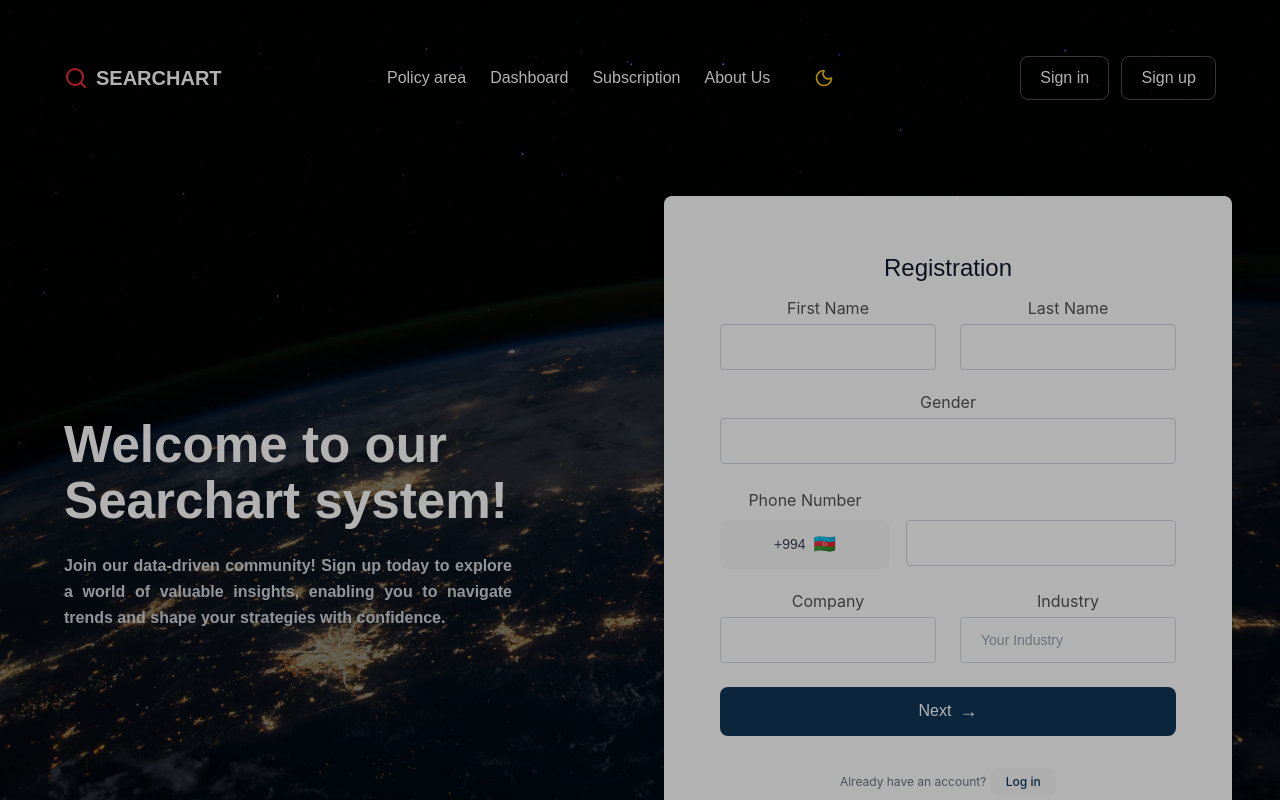
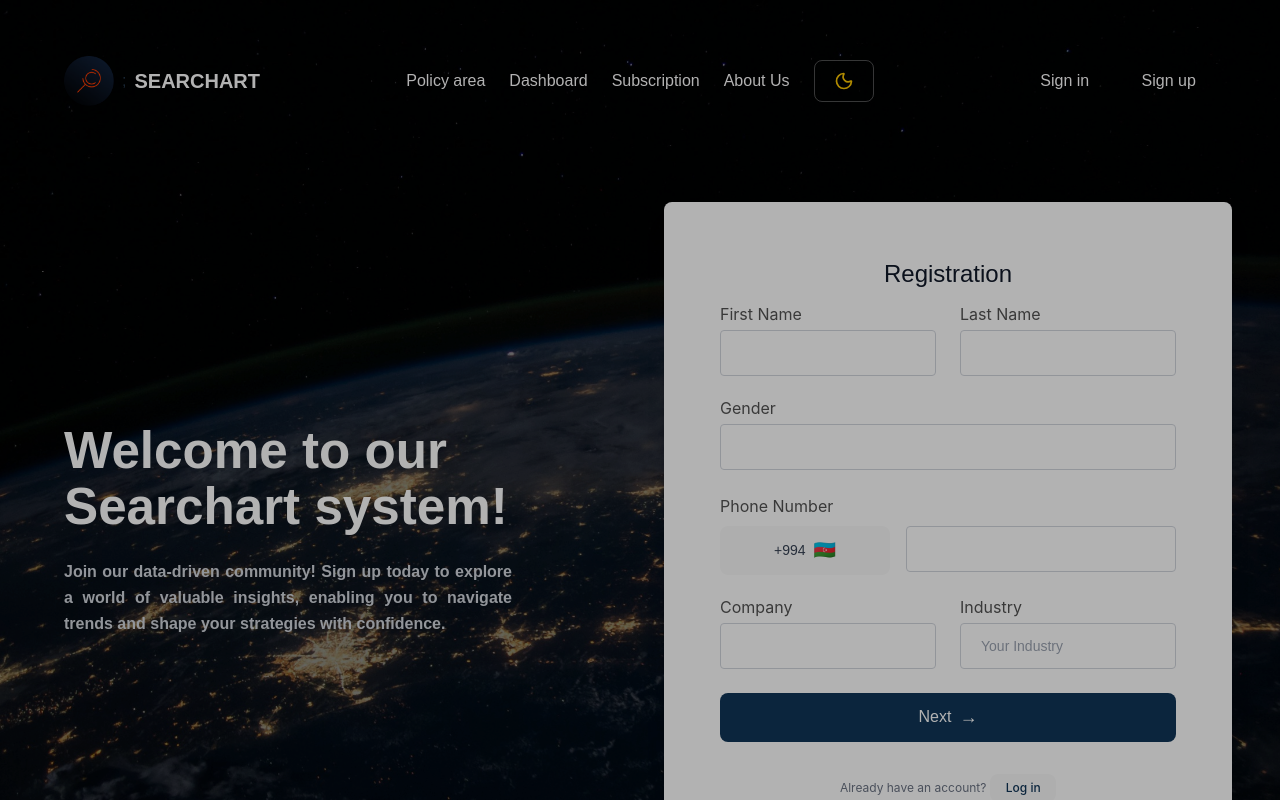
Before and after one commit to IlahinTalibov/SearchChart, a React (Vite) app: page / in a window 1280 px wide. Both pictures are taken after typing "name@example.com", "Sample123" into the empty fields and a click on the button "Create and account". Shown: the top 800 px of the page. Built offline with nearby package versions, Linux system fonts and the light colour scheme.

Commit message:
njgyhbjnvcgfxyra

```diff
--- a/src/components/LoginForm.tsx
+++ b/src/components/LoginForm.tsx
@@ -25,7 +25,8 @@ export const LoginForm: React.FC<LoginFormProps> = ({
     <div className="bg-white rounded-lg p-10 shadow-xl w-full mx-auto" style={{ maxWidth: '420px' }}>
       <div className="flex flex-col items-center mb-8">
         <div className="bg-slate-900 rounded-full flex items-center justify-center mb-3" style={{ width: '56px', height: '56px' }}>
-          <Search style={{ width: '28px', height: '28px' }} className="text-red-500" />
+          {/* <Search style={{ width: '28px', height: '28px' }} className="text-red-500" /> */}
+           <img src="/public/Frame7.png" alt="Description"   style={{ width: '50px', height: '50px' }} />;
         </div>
         <h2 className="text-base font-normal text-gray-800">Welcome Searchart !</h2>
       </div>
--- a/src/components/Navbar.tsx
+++ b/src/components/Navbar.tsx
@@ -1,4 +1,4 @@
-import { Search, Menu, X, Sun, Moon } from "lucide-react";
+import { Menu, X, Sun, Moon } from "lucide-react";
 import { useState } from "react";
 import { createPortal } from "react-dom";
 import { useTheme } from "../context/ThemeContext";
@@ -11,7 +11,9 @@ export const Navbar: React.FC<{ isLogin: boolean }> = () => {
     <>
       <nav className="top-0 left-0 right-0 flex justify-between items-center px-8 py-6 relative z-50">
         <div className="flex items-center gap-2">
-          <Search className="w-6 h-6 max-[400px]:w-4 max-[400px]:h-4 text-red-500" />
+
+          <img src="/public/Frame7.png" alt="Description"   style={{ width: '50px', height: '50px' }} />;
+
           <span className="text-xl max-[400px]:text-base font-bold" style={{ color: theme === 'light' ? '#000000' : '#FFFFFF', textShadow: theme === 'light' ? '0 1px 2px rgba(0,0,0,0.1)' : 'none' }}>SEARCHART</span>
         </div>
 
@@ -24,9 +26,9 @@ export const Navbar: React.FC<{ isLogin: boolean }> = () => {
 
           <button
             onClick={toggleTheme}
-            className="text-yellow-400 hover:text-yellow-300 transition-colors bg-transparent"
+            className="text-yellow-400 hover:text-yellow-300 transition-colors bg-transparent border rounded-md p-2"
             aria-label="Toggle theme"
-            style={{ background: 'transparent' }}
+            style={{ background: 'transparent', borderColor: theme === 'light' ? 'rgba(0,0,0,0.3)' : 'rgba(255,255,255,0.3)' }}
           >
             {theme === 'dark' ?  <Moon className="w-5 h-5" /> : <Sun className="w-5 h-5" />}
           </button>
@@ -34,10 +36,10 @@ export const Navbar: React.FC<{ isLogin: boolean }> = () => {
 
         {/* Sign in/up Buttons - Always visible on desktop */}
         <div className="hidden lg:flex gap-3">
-          <button className="px-6 py-2 font-semibold border rounded-md hover:opacity-80 active:opacity-60 transition-all text-sm" style={{background: 'initial', color: theme === 'light' ? '#000000' : '#FFFFFF', borderColor: theme === 'light' ? 'rgba(0,0,0,0.3)' : 'rgba(255,255,255,0.3)'}}>
+          <button className="px-6 py-2 font-semibold rounded-md hover:opacity-80 active:opacity-60 transition-all text-sm" style={{background: 'initial', color: theme === 'light' ? '#000000' : '#FFFFFF'}}>
             Sign in
           </button>
-          <button className="px-6 py-2 font-semibold border rounded-md hover:opacity-80 active:opacity-60 transition-all text-sm" style={{background: 'initial', color: theme === 'light' ? '#000000' : '#FFFFFF', borderColor: theme === 'light' ? 'rgba(0,0,0,0.3)' : 'rgba(255,255,255,0.3)'}}>
+          <button className="px-6 py-2 font-semibold rounded-md hover:opacity-80 active:opacity-60 transition-all text-sm" style={{background: 'initial', color: theme === 'light' ? '#000000' : '#FFFFFF'}}>
             Sign up
           </button>
         </div>
@@ -46,9 +48,9 @@ export const Navbar: React.FC<{ isLogin: boolean }> = () => {
         <div className="lg:hidden flex items-center gap-3">
           <button
             onClick={toggleTheme}
-            className="text-yellow-400 hover:text-yellow-300 transition-colors bg-transparent"
+            className="text-yellow-400 hover:text-yellow-300 transition-colors bg-transparent border rounded-md p-2"
             aria-label="Toggle theme"
-            style={{ background: 'transparent' }}
+            style={{ background: 'transparent', borderColor: theme === 'light' ? 'rgba(0,0,0,0.3)' : 'rgba(255,255,255,0.3)' }}
           >
             {theme === 'dark' ? <Sun className="w-5 h-5 max-[400px]:w-3.5 max-[400px]:h-3.5" /> : <Moon className="w-5 h-5 max-[400px]:w-3.5 max-[400px]:h-3.5" />}
           </button>
@@ -98,10 +100,10 @@ export const Navbar: React.FC<{ isLogin: boolean }> = () => {
                 <a href="#" className="font-semibold" style={{ color: '#FFFFFF' }}>Dashboard</a>
                 <a href="#" className="font-semibold" style={{ color: '#FFFFFF' }}>Subscription</a>
                 <a href="#" className="font-semibold" style={{ color: '#FFFFFF' }}>About Us</a>
-                <button className="py-2 font-semibold border border-white/30 rounded-md text-sm w-fit" style={{background: 'initial', color: '#FFFFFF', paddingLeft: 0, paddingRight: '1.5rem'}}>
+                <button className="py-2 font-semibold rounded-md text-sm w-fit" style={{background: 'initial', color: '#FFFFFF', paddingLeft: 0, paddingRight: '1.5rem'}}>
                   Sign in
                 </button>
-                <button className="py-2 font-semibold border border-white/30 rounded-md text-sm w-fit" style={{background: 'initial', color: '#FFFFFF', paddingLeft: 0, paddingRight: '1.5rem'}}>
+                <button className="py-2 font-semibold rounded-md text-sm w-fit" style={{background: 'initial', color: '#FFFFFF', paddingLeft: 0, paddingRight: '1.5rem'}}>
                   Sign up
                 </button>
               </div>
--- a/src/components/RegisterForm.tsx
+++ b/src/components/RegisterForm.tsx
@@ -25,7 +25,7 @@ export const RegisterForm: React.FC<RegisterFormProps> = ({
       <div className="space-y-6">
         <div className="grid grid-cols-2 gap-6">
           <div>
-            <label className="block text-xs font-normal text-gray-700 mb-2" style={{
+            <label className="block text-xs font-normal text-gray-700 mb-2 text-left" style={{
               fontFamily: 'Inter, system-ui, sans-serif',
               fontSize: '16px',
               lineHeight: '100%',
@@ -45,7 +45,7 @@ export const RegisterForm: React.FC<RegisterFormProps> = ({
             {errors.firstName && <p className="mt-1 text-xs text-red-500">{errors.firstName}</p>}
           </div>
           <div>
-            <label className="block text-xs font-normal text-gray-700 mb-2" style={{
+            <label className="block text-xs font-normal text-gray-700 mb-2 text-left" style={{
               fontFamily: 'Inter, system-ui, sans-serif',
               fontSize: '16px',
               lineHeight: '100%',
@@ -67,7 +67,7 @@ export const RegisterForm: React.FC<RegisterFormProps> = ({
         </div>
 
         <div>
-          <label className="block text-xs font-normal text-gray-700 mb-2" style={{
+          <label className="block text-xs font-normal text-gray-700 mb-2 text-left" style={{
             fontFamily: 'Inter, system-ui, sans-serif',
             fontSize: '16px',
             lineHeight: '100%',
@@ -90,7 +90,7 @@ export const RegisterForm: React.FC<RegisterFormProps> = ({
         <div>
           <div className="flex gap-4">
             <div className="space-y-2" style={{ width: '170px' }}>
-              <label className="block text-base font-normal text-[#515151]" style={{ fontFamily: 'Inter, system-ui, sans-serif' }}>
+              <label className="block text-base font-normal text-[#515151]  text-left" style={{ fontFamily: 'Inter, system-ui, sans-serif' }}>
                 Phone Number
               </label>
               <button className="w-full flex items-center justify-center gap-2 px-4 py-3 border border-gray-300 rounded bg-white hover:bg-gray-50 transition-colors">
@@ -119,7 +119,7 @@ export const RegisterForm: React.FC<RegisterFormProps> = ({
 
         <div className="grid grid-cols-2 gap-6">
           <div>
-            <label className="block text-xs font-normal text-gray-700 mb-2" style={{
+            <label className="block text-xs font-normal text-gray-700 mb-2 text-left" style={{
               fontFamily: 'Inter, system-ui, sans-serif',
               fontSize: '16px',
               lineHeight: '100%',
@@ -139,7 +139,7 @@ export const RegisterForm: React.FC<RegisterFormProps> = ({
             {errors.company && <p className="mt-1 text-xs text-red-500">{errors.company}</p>}
           </div>
           <div>
-            <label className="block text-xs font-normal text-gray-700 mb-2" style={{
+            <label className="block text-xs font-normal text-gray-700 mb-2 text-left" style={{
               fontFamily: 'Inter, system-ui, sans-serif',
               fontSize: '16px',
               lineHeight: '100%',
--- a/src/pages/AuthPage.tsx
+++ b/src/pages/AuthPage.tsx
@@ -88,7 +88,7 @@ export default function AuthPage() {
     setRegisterErrors(errors);
 
     if (Object.keys(errors).length === 0) {
-      setSlideDirection('left');
+      setSlideDirection('right');
       setIsFlipping(true);
       setTimeout(() => {
         setRegisterStep(2);
@@ -154,9 +154,7 @@ export default function AuthPage() {
             <div
               className={`transition-all duration-500 ease-in-out ${
                 isFlipping
-                  ? slideDirection === 'left'
-                    ? '-translate-x-full opacity-0'
-                    : 'translate-x-full opacity-0'
+                  ? 'translate-x-full opacity-0'
                   : 'translate-x-0 opacity-100'
               }`}
             >
```
Also changed, not shown: public/Frame7.png (added).
